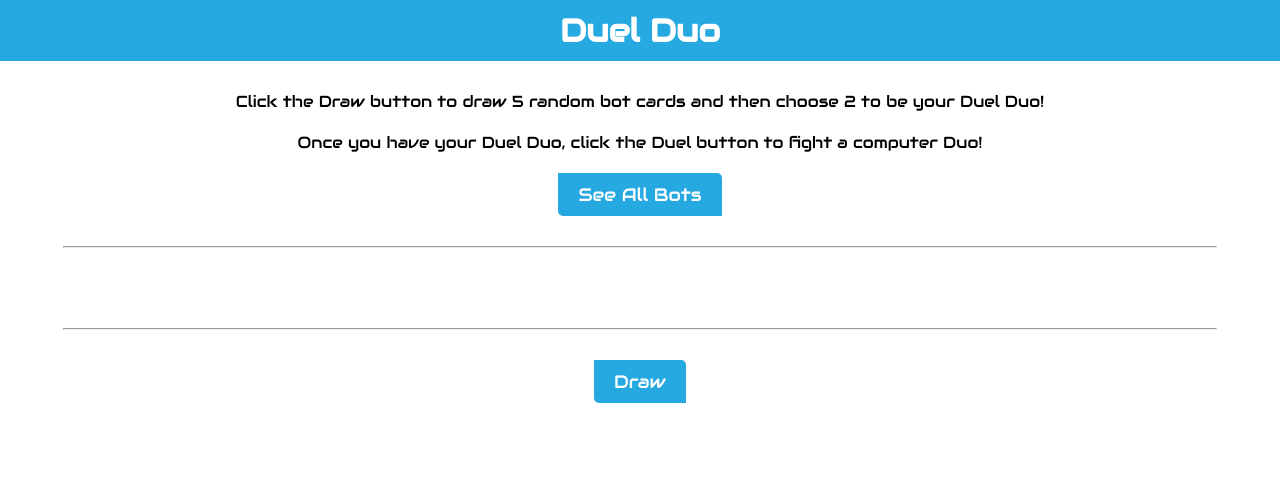
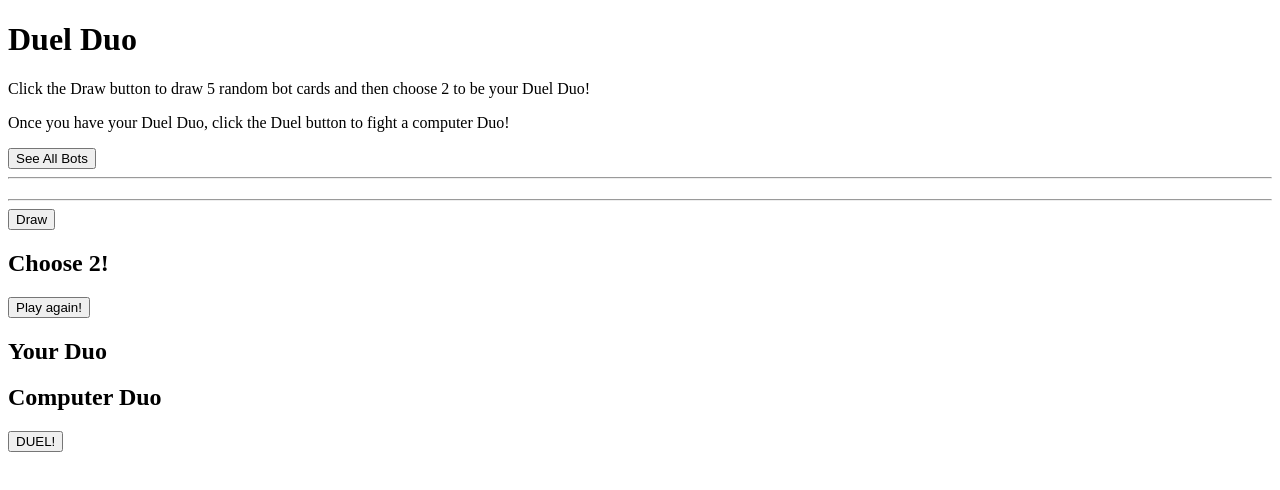
Before and after one commit to TCBrightPaths/mod6, a website: page public/index.html in a window 1280 px wide. Drawn offline with nearby package versions, Linux system fonts and the light colour scheme; no server answers.

Commit message:
undid  src file

```diff
--- a/public/index.html
+++ b/public/index.html
@@ -8,7 +8,7 @@
     <link rel="preconnect" href="https://fonts.googleapis.com">
     <link rel="preconnect" href="https://fonts.gstatic.com" crossorigin>
     <link href="https://fonts.googleapis.com/css2?family=Audiowide&display=swap" rel="stylesheet">
-    <link rel="stylesheet" href="index.css">
+    <link rel="stylesheet" href="/styles">
 </head>
 <body>
     <h1 id="title">Duel Duo</h1>
@@ -49,6 +49,6 @@
     <button id="duel">DUEL!</button>
 
     <script src="https://unpkg.com/axios/dist/axios.min.js"></script>
-    <script src="index.js"></script>
+    <script src="/js"></script>
 </body>
 </html>
```
